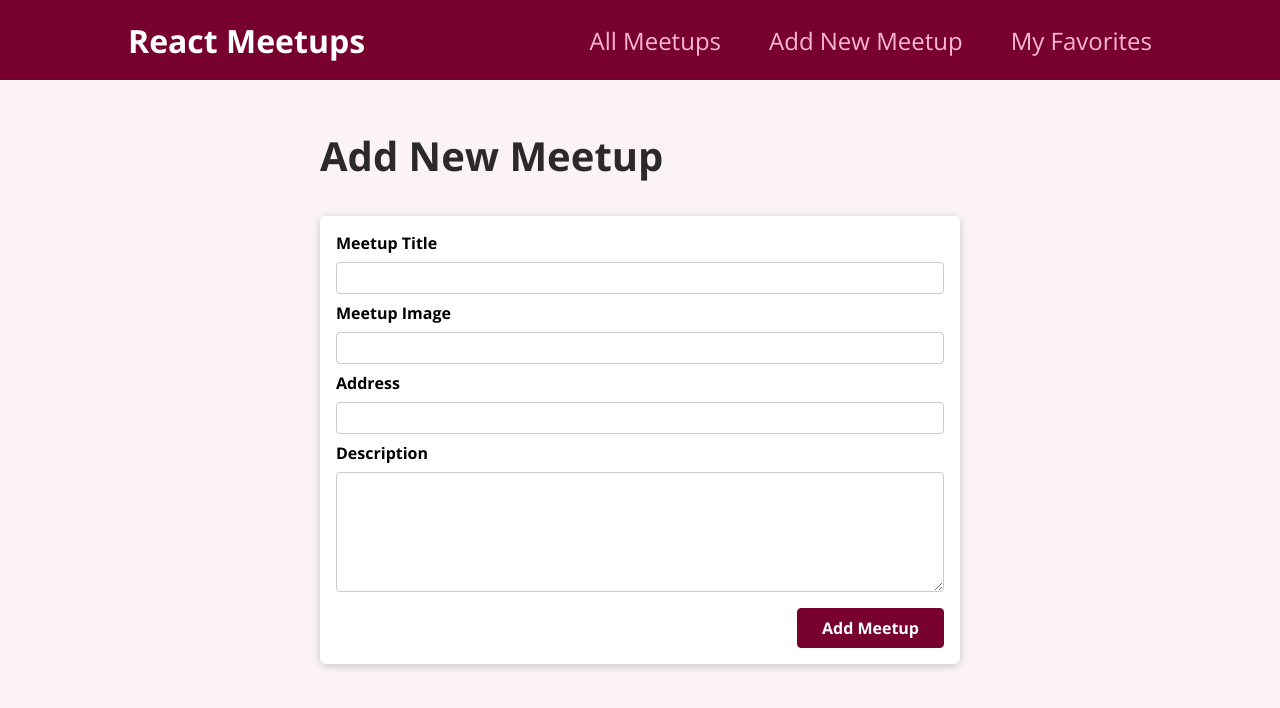
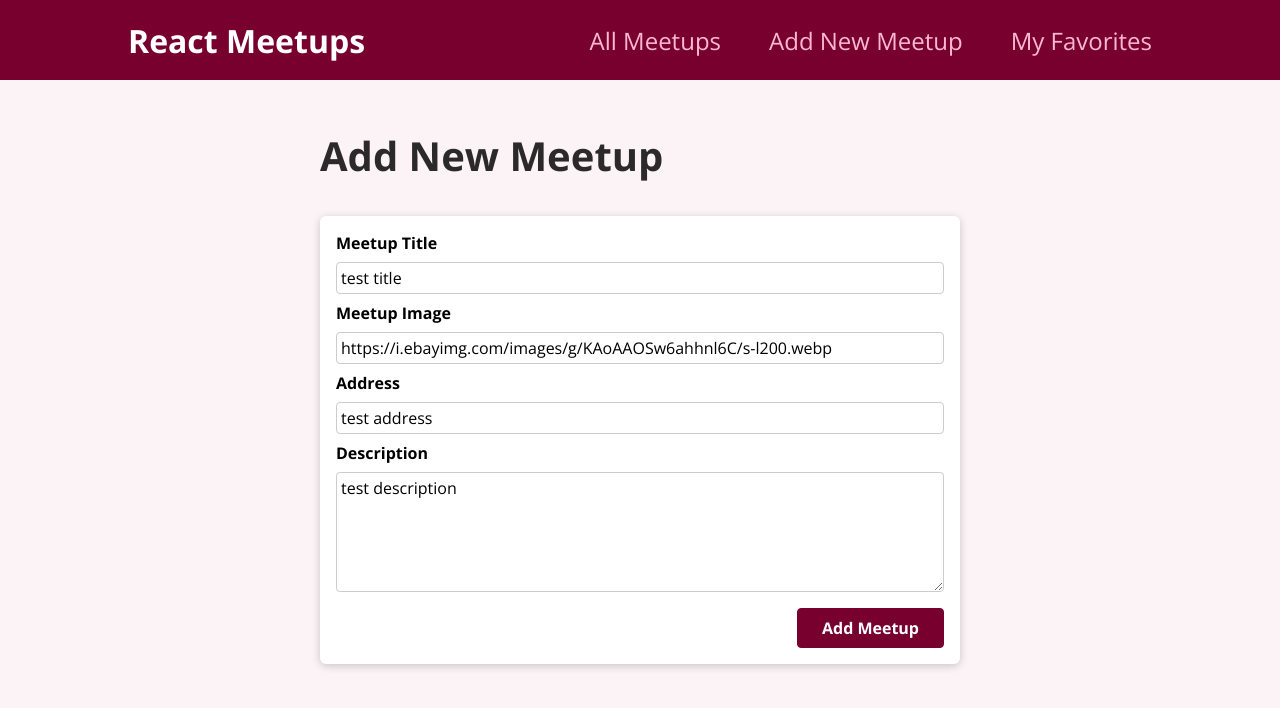
Before and after one commit to keremduran/react-meetup, a React (Create React App) app: page /new-meetup in a window 1280 px wide. Shown: the top 708 px of the page. Built offline with nearby package versions, Linux system fonts and the light colour scheme.

Commit message:
Router redirect (deviation react-dom v5->v6)

```diff
--- a/src/components/meetups/NewMeetupForm.js
+++ b/src/components/meetups/NewMeetupForm.js
@@ -1,6 +1,13 @@
 import { useRef } from "react";
 import Card from "../ui/Card";
 import classes from "./NewMeetupForm.module.css";
+
+const FORM_TEST_INPUTS = {
+  title: "test title",
+  image: "https://i.ebayimg.com/images/g/KAoAAOSw6ahhnl6C/s-l200.webp",
+  address: "test address",
+  description: "test description",
+};
 
 function NewMeetupForm(props) {
   const titleInputRef = useRef();
@@ -30,19 +37,38 @@ function NewMeetupForm(props) {
       <form className={classes.form} onSubmit={submitHandler}>
         <div className={classes.control}>
           <label htmlFor="title">Meetup Title</label>
-          <input type="text" required id="title" ref={titleInputRef} />
+          <input
+            value={FORM_TEST_INPUTS.title}
+            type="text"
+            required
+            id="title"
+            ref={titleInputRef}
+          />
         </div>
         <div className={classes.control}>
           <label htmlFor="image">Meetup Image</label>
-          <input type="url" required id="image" ref={imageInputRef} />
+          <input
+            value={FORM_TEST_INPUTS.image}
+            type="url"
+            required
+            id="image"
+            ref={imageInputRef}
+          />
         </div>
         <div className={classes.control}>
           <label htmlFor="address">Address</label>
-          <input type="text" required id="address" ref={addressInputRef} />
+          <input
+            value={FORM_TEST_INPUTS.address}
+            type="text"
+            required
+            id="address"
+            ref={addressInputRef}
+          />
         </div>
         <div className={classes.control}>
           <label htmlFor="description">Description</label>
           <textarea
+            value={FORM_TEST_INPUTS.description}
             id="description"
             required
             rows="5"
--- a/src/pages/NewMeetup.js
+++ b/src/pages/NewMeetup.js
@@ -1,6 +1,9 @@
+import { useNavigate } from "react-router-dom";
+
 import NewMeetupForm from "../components/meetups/NewMeetupForm";
 
 function NewMeetupPage() {
+  const navigate = useNavigate();
   function addMeetupHandler(meetupData) {
     fetch("https://meetup2-922df-default-rtdb.firebaseio.com/meetups.json", {
       method: "POST",
@@ -8,6 +11,8 @@ function NewMeetupPage() {
       headers: {
         "Content-Type": "application/json",
       },
+    }).then(() => {
+      navigate("/");
     });
   }
   return (
```
